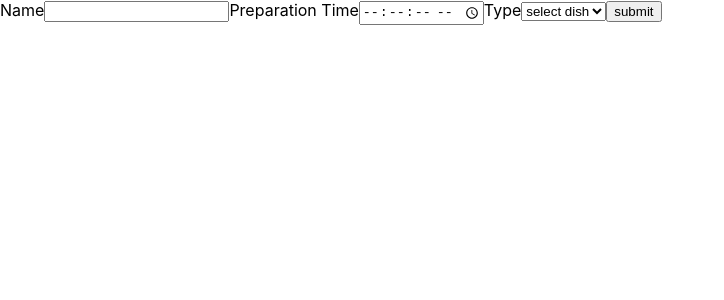
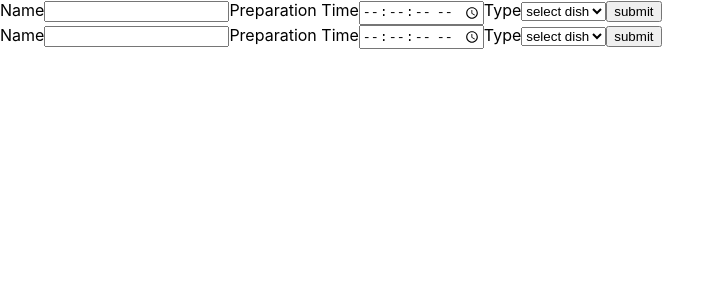
Before and after one commit to jozef-wolf/order-form, a React (Create React App) app: page / in a window 1280 px wide. Shown: the top 300 px of the page, without its empty margins (0-724 px from the left). Built offline with nearby package versions, Linux system fonts and the light colour scheme.

Commit message:
FormTwo created to find mistake

```diff
--- a/src/App.js
+++ b/src/App.js
@@ -1,9 +1,10 @@
 import Form from "./components/Form";
-
+import FormTwo from "./components/FormTwo";
 function App() {
   return (
     <div className="App">
       <Form />
+      <FormTwo />
     </div>
   );
 }
--- a/src/components/Form.js
+++ b/src/components/Form.js
@@ -9,7 +9,7 @@ const Form = () => {
 
   const [name, setName] = useState("");
   const [preparationTime, setPreparationTime] = useState("");
-  const [type, setType] = useState("");
+  const [type, setType] = useState([]);
   const [pizzaSlices, setPizzaSlices] = useState("");
   const [diameter, setdiameter] = useState("");
   const [spiciness, setSpiciness] = useState("");
@@ -17,7 +17,9 @@ const Form = () => {
   const handleSubmit = (e) => {
     e.preventDefault();
   };
-
+  const handleChange = (value) => {
+    setType(value);
+  };
   return (
     <div>
       <form onSubmit={handleSubmit}>
@@ -37,7 +39,7 @@ const Form = () => {
           required
         ></input>
         <label>Type</label>
-        <select onChange={(e) => setType(e.target.value)}>
+        <select onChange={(e) => handleChange(e.target.value)}>
           <option defaultValue>select dish</option>
           {dishes.map((dish) => (
             <option key={dish.value} value={type}>
--- /dev/null
+++ b/src/components/FormTwo.js
@@ -0,0 +1,61 @@
+import React, { useState } from "react";
+
+const FormTwo = () => {
+  const [dishes] = React.useState([
+    {
+      label: "Pizza",
+      value: "Pizza",
+    },
+    { label: "Soup", value: "Soup" },
+    { label: "Sandwich", value: "Sandwich" },
+  ]);
+
+  const [type, setType] = useState([]);
+
+  const handleChange = (value) => {
+    setType(value);
+  };
+  return (
+    <div>
+      <form>
+        <label>Name</label>
+        <input type="text" required></input>
+        <label>Preparation Time</label>
+        <input type="time" step="2" required></input>
+        <label>Type</label>
+        <select onChange={(e) => handleChange(e.target.value)}>
+          <option defaultValue>select dish</option>
+          {dishes.map((dish) => (
+            <option key={dish.value} value={dish.value}>
+              {dish.label}
+            </option>
+          ))}
+        </select>
+        {type === "Pizza" && (
+          <>
+            <label>Number of slices</label>
+            <input type="number" required></input>
+            <label>Diameter</label>
+            <input type="number" step="0.01" required></input>
+          </>
+        )}
+        {type === "Soup" && (
+          <>
+            <label>Spiciness</label>
+            <input type="number" min="1" max="10" required></input>
+          </>
+        )}
+        {type === "Sandwich" && (
+          <>
+            <label>Slices of bread</label>
+            <input type="number" min="1" required></input>
+          </>
+        )}
+
+        <button>submit</button>
+      </form>
+    </div>
+  );
+};
+
+export default FormTwo;
```
